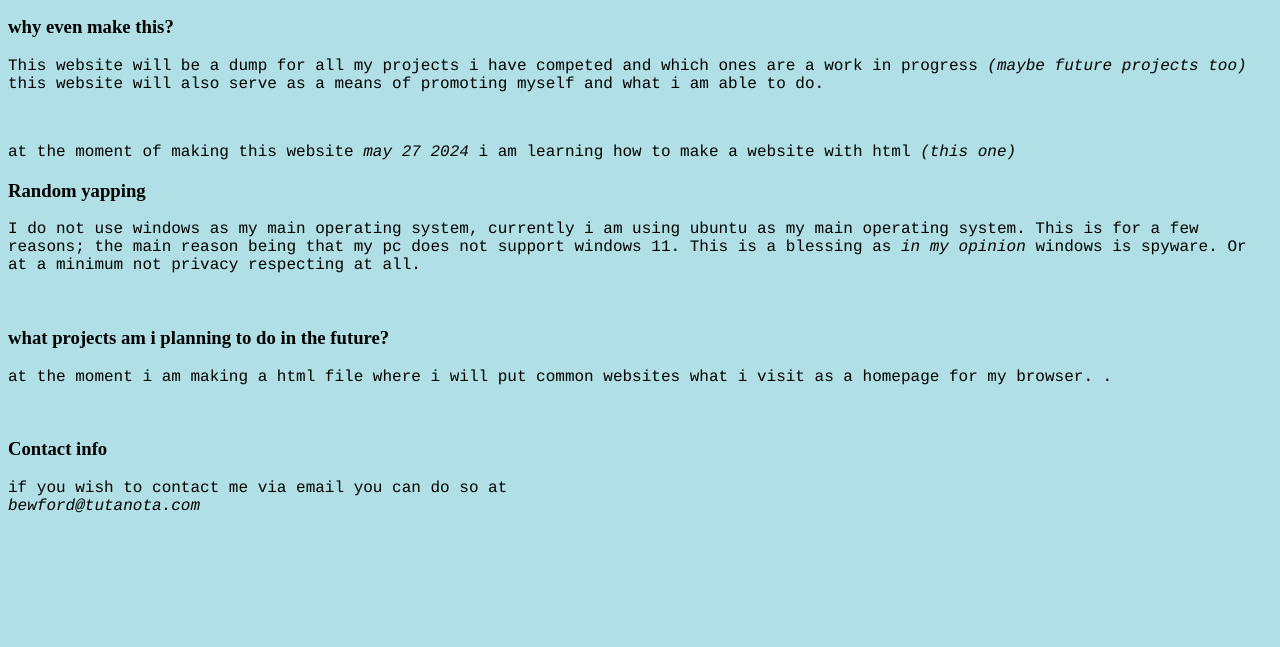
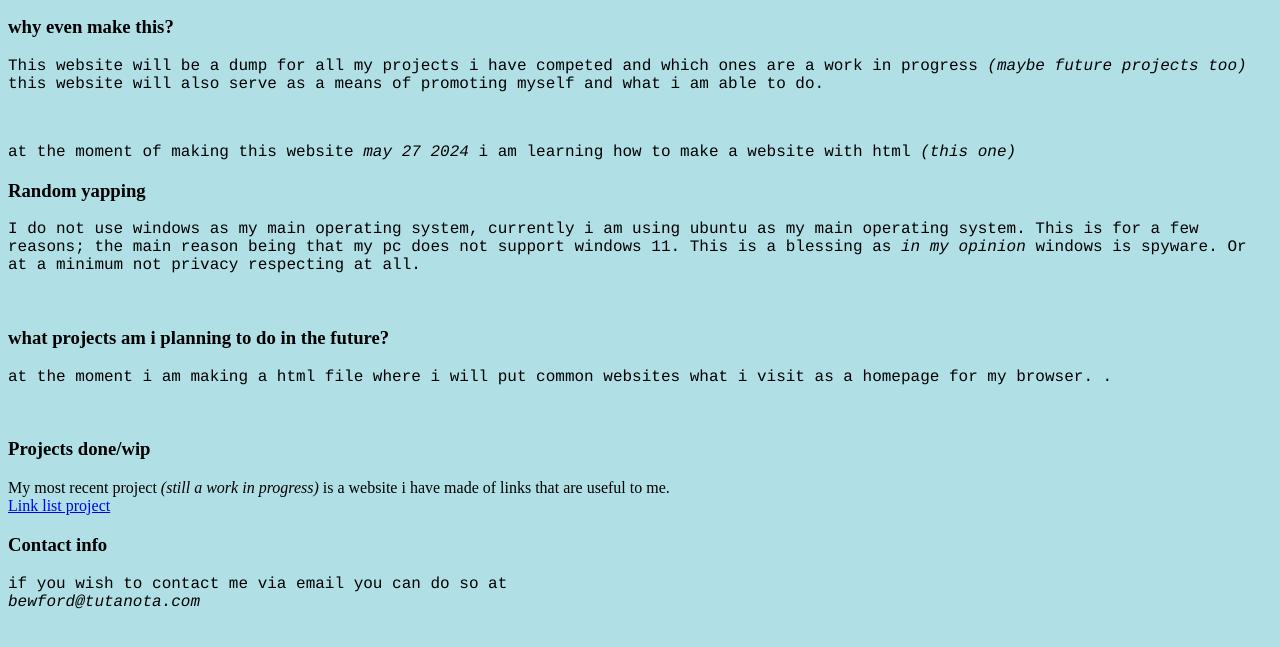
Before and after one commit to bewford/aboutme, a plain HTML site: page Index.html in a window 1280 px wide. Shown: the part 87-734 px from the top of the page. Drawn offline with Linux system fonts and the light colour scheme.

Commit message:
Update and rename Main-Project.html to Index.html
updated project list

```diff
--- a/Main-Project.html
+++ b/Index.html
@@ -1,4 +1,5 @@
 <body style="background-color:powderblue;">
+
 <h1>
 who am i?
 </h1>
@@ -15,5 +16,10 @@ why even make this?
 <h3> what projects am i planning to do in the future? </h3>
 <p style="font-family:courier;">at the moment i am making a html file where i will put common websites what i visit as a homepage for my browser. .</p>
 <br>
+  <h3>Projects done/wip</h3>
+  <p3>My most recent project <i>(still a work in progress)</i> is a website i have made of links that are useful to me.</p3>
+  <a href="https://bewford.github.io/linklist/">
+    <br>
+    <p1> Link list project </p1> </a> <br>
 <h3> Contact info </h3>
 <p style="font-family:courier;">if you wish to contact me via email you can do so at <br> <i> bewford@tutanota.com </i></p>
```
